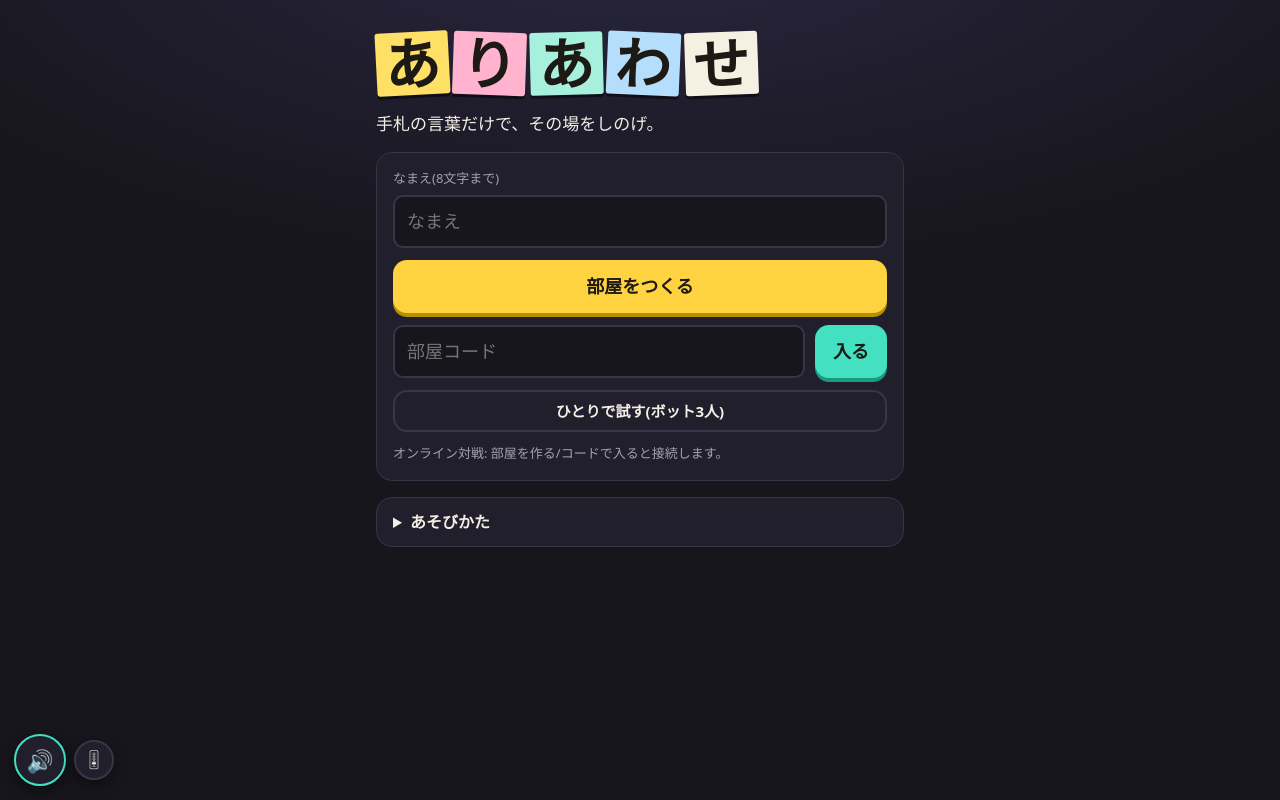
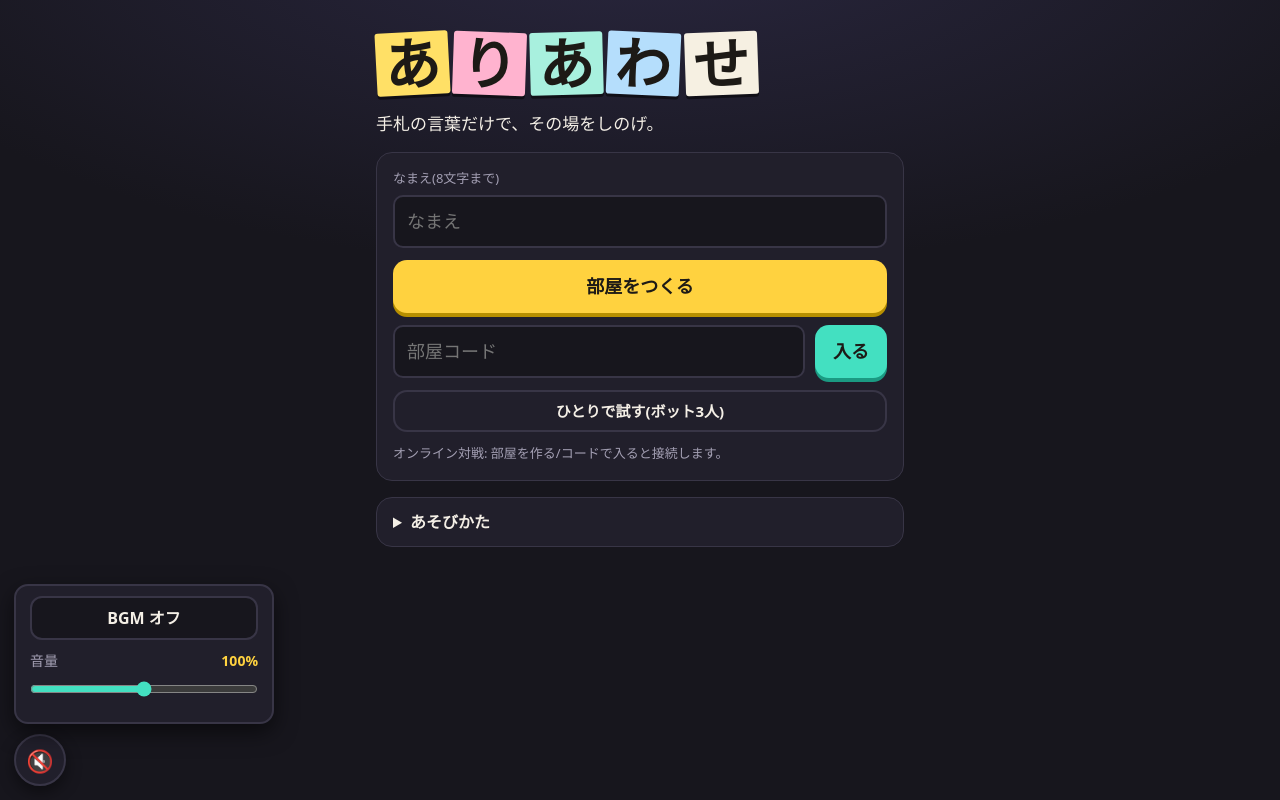
Before and after one commit to reokaihatu/ariawase, a plain HTML site: page index.html in a window 1280 px wide. Both pictures are taken after a click on the button "BGMを鳴らす". Drawn offline with Linux system fonts and the light colour scheme; a web font is replaced by a local one.

Commit message:
BGMボタンをタップすると、オン/オフと音量のパネルが開くようにする
Co-Authored-By: Claude Sonnet 5.5 <noreply@anthropic.com>
Claude-Session: https://claude.ai/code/session_01F3KxM2yL8LRhwgdqjiYXtv

```diff
--- a/index.html
+++ b/index.html
@@ -194,10 +194,11 @@ details.how ol{margin:10px 0 0;padding-left:20px;display:flex;flex-direction:col
 #chatform button{border:0;border-radius:12px;background:var(--sun);color:var(--paper-ink);font-weight:900;padding:0 18px}
 #bgmbtn{position:fixed;left:max(14px,env(safe-area-inset-left));bottom:max(14px,env(safe-area-inset-bottom));width:52px;height:52px;border-radius:50%;border:2px solid var(--line);background:var(--panel);font-size:22px;box-shadow:0 6px 16px rgba(0,0,0,.45);z-index:20;padding:0}
 #bgmbtn.on{border-color:var(--mint)}
-#volbtn{position:fixed;left:calc(max(14px,env(safe-area-inset-left)) + 60px);bottom:calc(max(14px,env(safe-area-inset-bottom)) + 6px);width:40px;height:40px;border-radius:50%;border:2px solid var(--line);background:var(--panel);font-size:18px;box-shadow:0 6px 16px rgba(0,0,0,.45);z-index:20;padding:0}
 #volpanel{position:fixed;left:max(14px,env(safe-area-inset-left));bottom:calc(max(14px,env(safe-area-inset-bottom)) + 62px);z-index:21;background:var(--panel);border:2px solid var(--line);border-radius:14px;padding:10px 14px 12px;box-shadow:0 8px 22px rgba(0,0,0,.55);width:min(260px,calc(100vw - 28px));font-size:14px}
 #volpanel[hidden]{display:none}
-#volpanel label{display:flex;justify-content:space-between;margin-bottom:6px;color:var(--mute)}
+#volpanel label{display:flex;justify-content:space-between;margin:10px 0 2px;color:var(--mute)}
+#bgmtoggle{width:100%;height:44px;border-radius:12px;border:2px solid var(--line);background:var(--bg);color:var(--ink);font-size:16px;font-weight:900}
+#bgmtoggle.on{border-color:var(--mint);background:var(--mint);color:var(--paper-ink)}
 #volpanel b{color:var(--sun)}
 #volrange{width:100%;height:32px;accent-color:var(--mint);margin:0}
 </style>
@@ -206,8 +207,7 @@ details.how ol{margin:10px 0 0;padding-left:20px;display:flex;flex-direction:col
 <div id="app"></div>
 <div id="toast" role="status" aria-live="polite"></div>
 <button id="bgmbtn" type="button" aria-label="BGMを鳴らす" aria-pressed="false">🔇</button>
-<button id="volbtn" type="button" aria-label="BGMの音量" aria-expanded="false">🎚</button>
-<div id="volpanel" hidden><label for="volrange">BGMの音量 <b id="vollabel">100%</b></label><input id="volrange" type="range" min="0" max="200" step="1" value="100" aria-label="BGMの音量"></div>
+<div id="volpanel" hidden><button id="bgmtoggle" type="button" aria-pressed="false">BGM オフ</button><label for="volrange">音量 <b id="vollabel">100%</b></label><input id="volrange" type="range" min="0" max="200" step="1" value="100" aria-label="BGMの音量"></div>
 <button id="chatbtn" type="button" aria-label="チャットを開く" hidden>💬<b id="chatbadge" hidden></b></button>
 <section id="chatbox" aria-label="チャット" hidden>
   <header><span>チャット</span><button id="chatx" type="button">とじる</button></header>
@@ -627,21 +627,23 @@ window.__bgm=BGM;
   const btn=$('#bgmbtn');let want=false;
   const key='aw_bgm';
   try{want=localStorage.getItem(key)==='1'}catch(e){}
-  const draw=()=>{const o=BGM.isOn();btn.textContent=o?'🔊':'🔇';btn.classList.toggle('on',o);btn.setAttribute('aria-pressed',o?'true':'false');btn.setAttribute('aria-label',o?'BGMを止める':'BGMを鳴らす')};
+  const tg=$('#bgmtoggle');
+  const draw=()=>{const o=BGM.isOn();if(tg){tg.textContent=o?'BGM オン':'BGM オフ';tg.classList.toggle('on',o);tg.setAttribute('aria-pressed',o?'true':'false')}btn.textContent=o?'🔊':'🔇';btn.classList.toggle('on',o);btn.setAttribute('aria-pressed',o?'true':'false');btn.setAttribute('aria-label',o?'BGMを止める':'BGMを鳴らす')};
   const save=v=>{try{localStorage.setItem(key,v?'1':'0')}catch(e){}};
-  btn.addEventListener('click',e=>{e.stopPropagation();if(BGM.isOn()){BGM.stop();save(0)}else{BGM.start();save(1)}want=false;draw()});
+  const vp=$('#volpanel'),vr=$('#volrange'),vl=$('#vollabel');
+  const toggle=()=>{if(BGM.isOn()){BGM.stop();save(0)}else{BGM.start();save(1)}want=false;draw()};
+  btn.addEventListener('click',e=>{e.stopPropagation();vp.hidden=!vp.hidden;btn.setAttribute('aria-expanded',vp.hidden?'false':'true')});
+  tg.addEventListener('click',e=>{e.stopPropagation();toggle()});
   // 前回オンにしていたら、最初の操作で自動的に再開する(スマホは操作がないと音を出せない)
-  if(want)document.addEventListener('pointerdown',function f(e){if(e.target.closest&&e.target.closest('#bgmbtn'))return;document.removeEventListener('pointerdown',f);if(want&&!BGM.isOn()){BGM.start();draw()}});
+  if(want)document.addEventListener('pointerdown',function f(e){if(e.target.closest&&(e.target.closest('#bgmbtn')||e.target.closest('#volpanel')))return;document.removeEventListener('pointerdown',f);if(want&&!BGM.isOn()){BGM.start();draw()}});
   draw();
   // 音量(0〜200、標準は100)。記憶しておく
-  const vb=$('#volbtn'),vp=$('#volpanel'),vr=$('#volrange'),vl=$('#vollabel');
   let v0=100;try{const x=localStorage.getItem('aw_bgm_vol2');if(x!==null&&x!==''&&!isNaN(+x))v0=Math.max(0,Math.min(200,+x))}catch(e){}
   BGM.setVol(v0);
-  const showVol=()=>{vr.value=BGM.getVol();vl.textContent=BGM.getVol()+'%';vb.textContent=BGM.getVol()===0?'🔈':'🎚'};
+  const showVol=()=>{vr.value=BGM.getVol();vl.textContent=BGM.getVol()+'%'};
   showVol();
   vr.addEventListener('input',()=>{BGM.setVol(vr.value);showVol();try{localStorage.setItem('aw_bgm_vol2',String(BGM.getVol()))}catch(e){}});
-  vb.addEventListener('click',e=>{e.stopPropagation();vp.hidden=!vp.hidden;vb.setAttribute('aria-expanded',vp.hidden?'false':'true')});
-  document.addEventListener('pointerdown',e=>{if(vp.hidden)return;if(e.target.closest&&(e.target.closest('#volpanel')||e.target.closest('#volbtn')))return;vp.hidden=true;vb.setAttribute('aria-expanded','false')});
+  document.addEventListener('pointerdown',e=>{if(vp.hidden)return;if(e.target.closest&&(e.target.closest('#volpanel')||e.target.closest('#bgmbtn')))return;vp.hidden=true;btn.setAttribute('aria-expanded','false')});
 })();
 let subBuf=null;
 function applySubs(){
```
